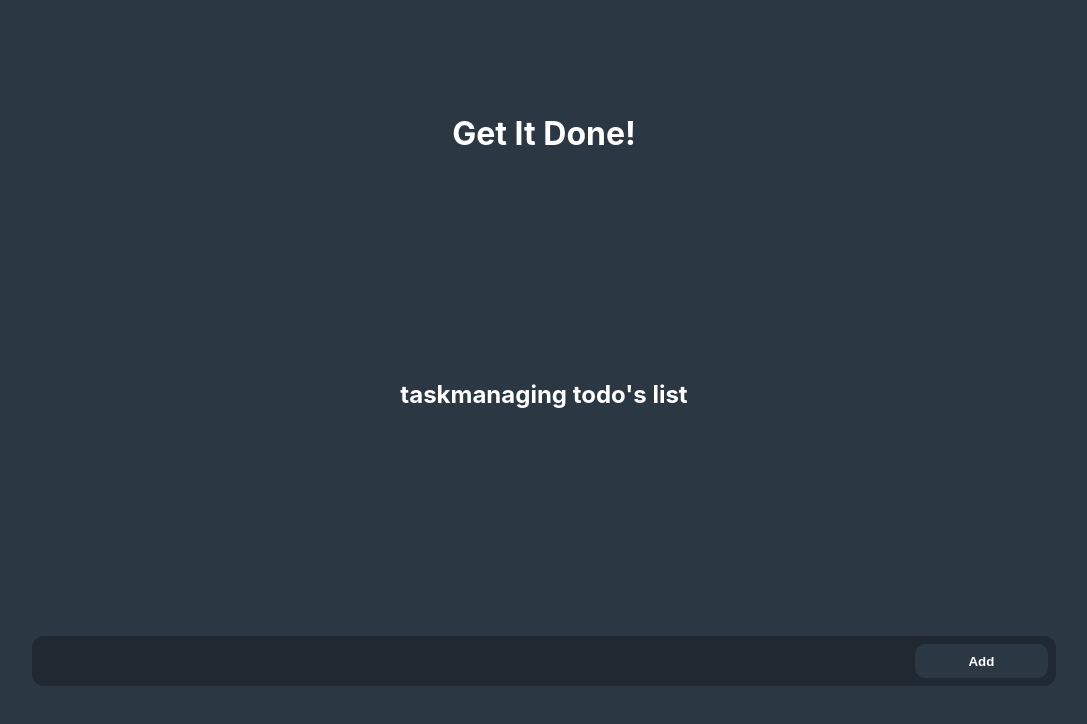
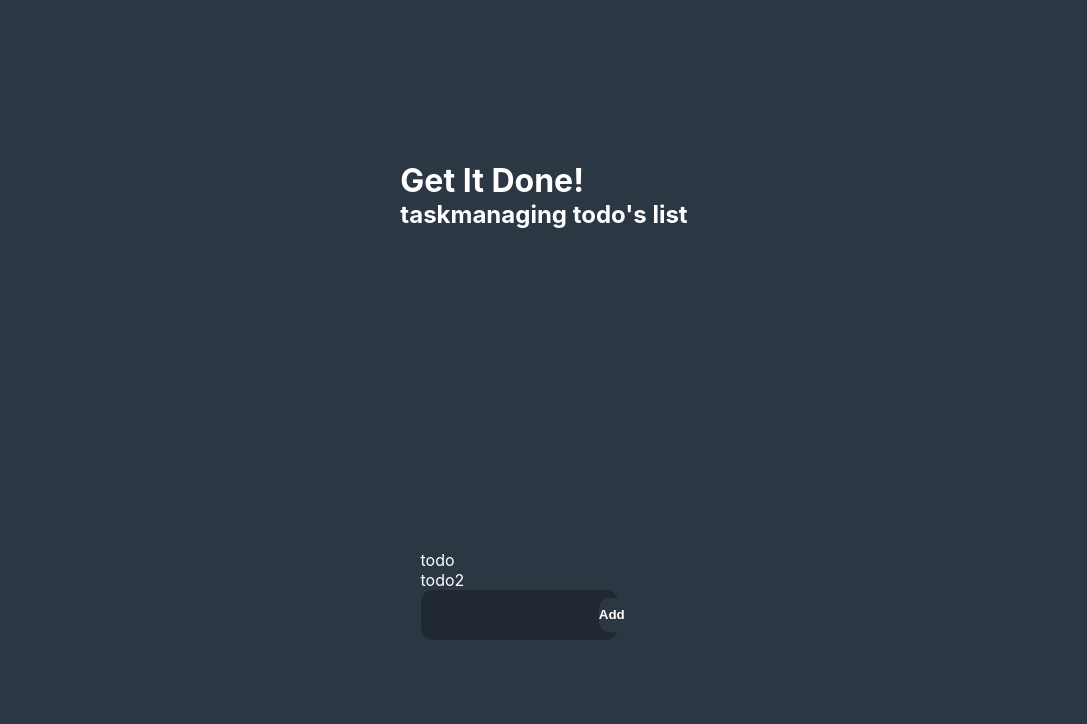
Before and after one commit to omar-etman/get_it_done_list, a React (Create React App) app: page / in a window 1280 px wide. Shown: the top 724 px of the page, without its empty margins (96-1183 px from the left). Built offline with nearby package versions, Linux system fonts and the light colour scheme.

Commit message:
Setup basic todos rendering (TodoItem.js, Header.js)

```diff
--- a/src/App.js
+++ b/src/App.js
@@ -1,16 +1,36 @@
 import React from 'react';
 import './App.css';
 import Input from './components/Input';
+import Header from './components/Header';
+import TodoItem from './components/TodoItem';
 
+const todoList = [{
+  item: 'todo',
+  done: false,
+  id: 87645538299
+}, {
+  item: 'todo2',
+  done: true,
+  id: 766525673892
+}]
 function App() {
   return (
     <div className="App">
-      <h1>Get It Done!</h1>
-      <h2>taskmanaging todo's list</h2>
-      {/*todos list*/}
-      {/* done */}
-      <Input />
-
+      <Header/>
+      <div className="app__container">
+        <div className="app__todoContainer">
+            {
+              todoList.map(item => (
+                <TodoItem
+                  name={item.item}
+                  done={item.done}
+                  id={item.id}
+                />
+              ))
+            }
+        </div>
+        <Input />
+      </div>
     </div>
   );
 }
--- /dev/null
+++ b/src/components/Header.js
@@ -0,0 +1,12 @@
+import React from 'react'
+import './Header.css'
+function Header() {
+    return (
+        <div>
+            <h1>Get It Done!</h1>
+            <h2>taskmanaging todo's list</h2>
+        </div>
+    )
+}
+
+export default Header
--- /dev/null
+++ b/src/components/TodoItem.js
@@ -0,0 +1,12 @@
+import React from 'react'
+
+function TodoItem({name, done, id}) {
+    return (
+        <div className='todoItem'>
+            {/* checkbox */}
+            <p className={done && 'todoItem--done'}>{name}</p>
+        </div>
+    )
+}
+
+export default TodoItem
```
Also changed, not shown: src/components/Header.css (added), src/components/TodoItem.css (added).
